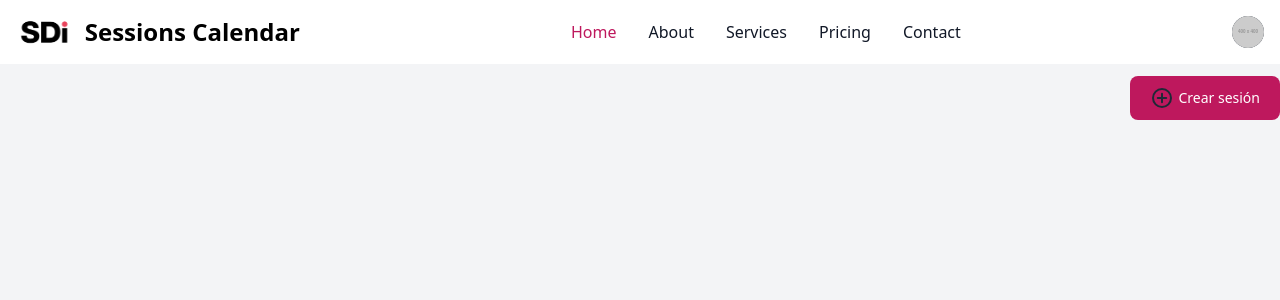
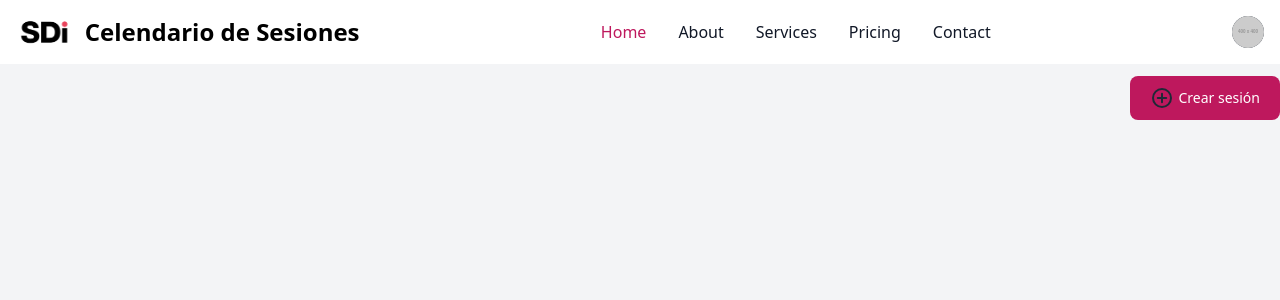
Before and after one commit to robypz/prueba-tecnica-frontend-sdi, an Angular app: page /sessions/calendar in a window 1280 px wide. Shown: the top 300 px of the page. Built offline with nearby package versions, Linux system fonts and the light colour scheme; sample sign-in values are in the browser's storage.

Commit message:
feat: Update calendar and menu components
This commit updates the calendar component and the menu component.

```diff
--- a/src/app/sessions/calendar-component/calendar-component.html
+++ b/src/app/sessions/calendar-component/calendar-component.html
@@ -1,5 +1,5 @@
 <app-menu-component></app-menu-component>
-<div class="dark:bg-gray-900 bg-gray-100 h-[93.2vh]">
+<div class="dark:bg-gray-800 bg-gray-100 h-[93.2vh]">
 <section class="container max-w-screen-xl mx-auto py-3">
   <header class="flex justify-end">
     <app-session-create-component></app-session-create-component>
--- a/src/app/shared/components/menu-component/menu-component.html
+++ b/src/app/shared/components/menu-component/menu-component.html
@@ -7,7 +7,7 @@
       <!-- Logo para modo oscuro -->
       <img src="assets/svg/SDi-Logo-White.svg" class="h-8 hidden dark:block" alt="SDi Logo Dark" />
 
-      <span class="self-center text-2xl font-semibold whitespace-nowrap dark:text-white">Sessions Calendar</span>
+      <span class="self-center text-2xl font-semibold whitespace-nowrap dark:text-white">Celendario de Sesiones</span>
     </a>
     <div class="flex items-center md:order-2 space-x-3 md:space-x-0 rtl:space-x-reverse">
       <button type="button"
```
